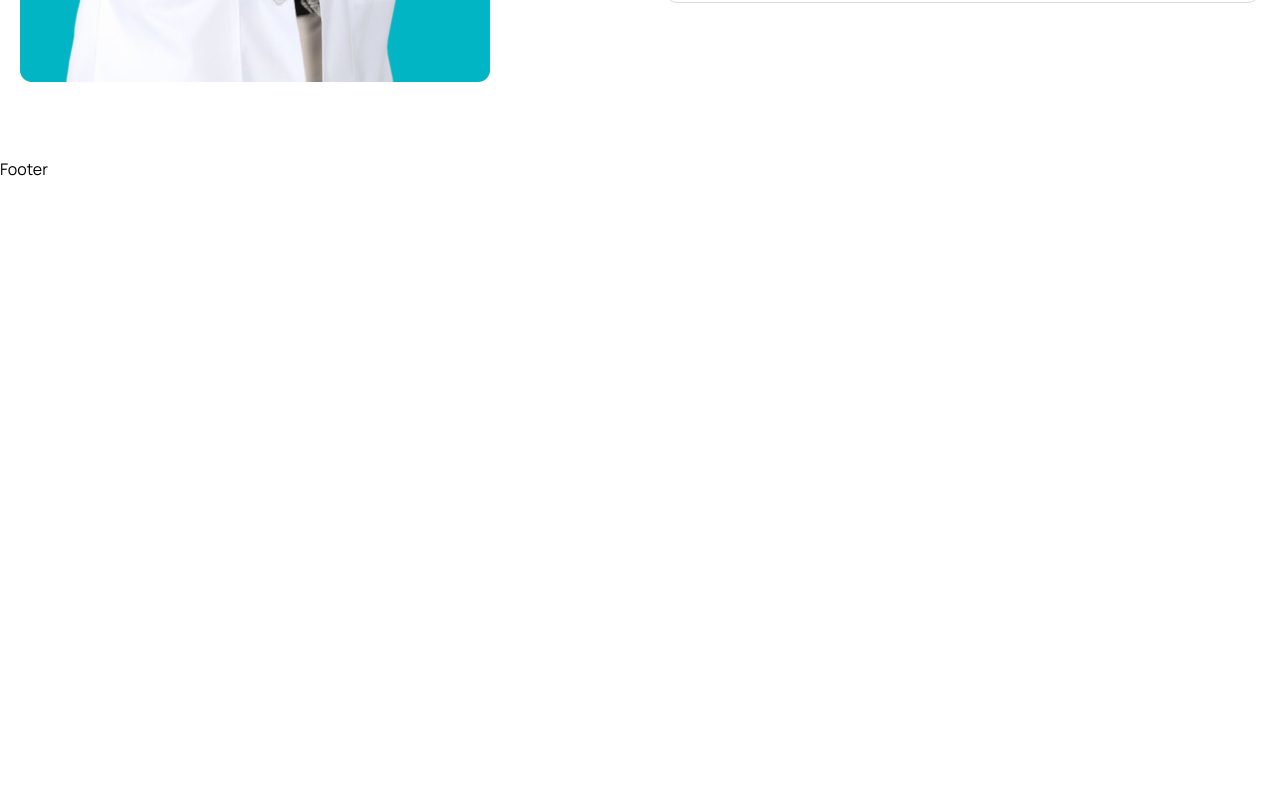
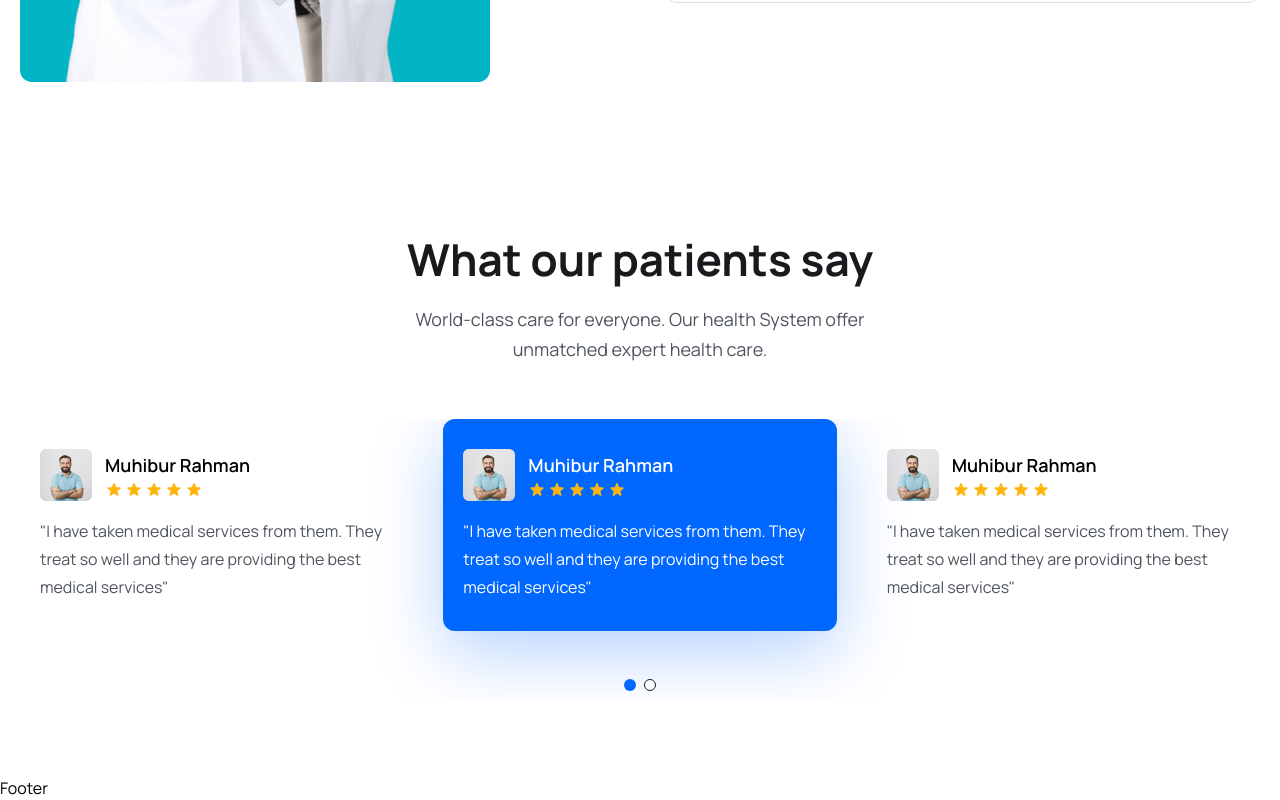
Before and after one commit to josuecross/doctor-appointmen-website, a React (Vite) app in the folder frontend/: page / in a window 1280 px wide. Shown: the part 5363-6163 px from the top of the page. Before the commit the page ends 5544 px from the top, so only its background shows below. Built offline with nearby package versions, Linux system fonts and the light colour scheme; the HTML template or start-up script is replaced by a standard one.

Commit message:
Testimonial

```diff
--- a/frontend/src/App.css
+++ b/frontend/src/App.css
@@ -8,7 +8,38 @@
 
 body {
   font-family: "Manrope", sans-serif;
+}
 
+.swiper-pagination-bullet {
+  width: 12px !important;
+  height:12px !important;
+  border: 1px solid #181a1e !important;
+  opacity:100% !important;
+  background: #fff !important;
+}
+
+.swiper-pagination-bullet-active {
+  background: #0067ff !important;
+  border: none !important;
+}
+
+.swiper {
+ padding-bottom: 70px !important;
+}
+
+.swiper-slide.swiper-slide-next {
+  background: #0067ff !important;
+  border-radius: 12px !important;
+  box-shadow: 0px 20px 70px rgba(0,103,255,0.3) !important;
+}
+
+.swiper-slide.swiper-slide-next h4,
+.swiper-slide.swiper-slide-next p {
+  color: #fff !important;
+}
+
+.swiper-pagination {
+  top: 90% !important;
 }
 
 .sticky__header {
--- /dev/null
+++ b/frontend/src/components/Testimonial/Testimonial.jsx
@@ -0,0 +1,126 @@
+import React from "react";
+import { Pagination } from "swiper/modules";
+import { Swiper, SwiperSlide } from "swiper/react";
+import "swiper/css";
+import "swiper/css/pagination";
+import patientAvatar from "../../assets/images/patient-avatar.png";
+import { HiStar } from "react-icons/hi"
+
+
+const Testimonial = () => {
+ return <>
+    <div className="mt-[30px] lg:mt-[55px] ">
+        <Swiper modules={[Pagination]} spaceBetween={30} slidesPerView={1} pagination={{clickable:true}}
+        breakpoints={{
+            640:{
+                slidesPerView:1,
+                spaceBetween:0,
+            },
+            768:{
+                slidesPerView:2,
+                spaceBetween:20,
+            },
+            1024:{
+                slidesPerView:3,
+                spaceBetween:30,
+            },
+
+        }}>
+            <SwiperSlide>
+                <div className="py-[30px] px-5 rounded-3 ">
+                    <div className="flex items-center gap-[13px] ">
+                        <img src={patientAvatar} alt="" />
+                        <div>
+                            <h4 className="text-[18px] leading-[30px] font-semibold ">Muhibur Rahman</h4>
+                            <div className="flex items-center gap-[2px] ">
+                                <HiStar className="text-yellowColor w-[18px] h-5 " />
+                                <HiStar className="text-yellowColor w-[18px] h-5 " />
+                                <HiStar className="text-yellowColor w-[18px] h-5 " />
+                                <HiStar className="text-yellowColor w-[18px] h-5 " />
+                                <HiStar className="text-yellowColor w-[18px] h-5 " />
+                            </div>
+                        </div>
+                    </div>
+
+                    <p className="text-[16px] leading-7 mt-4 text-textColor font-[400] ">
+                        "I have taken medical services from them. They treat so well and
+                        they are providing the best medical services"
+                    </p>
+                </div>
+
+            </SwiperSlide>
+            <SwiperSlide>
+                <div className="py-[30px] px-5 rounded-3 ">
+                    <div className="flex items-center gap-[13px] ">
+                        <img src={patientAvatar} alt="" />
+                        <div>
+                            <h4 className="text-[18px] leading-[30px] font-semibold ">Muhibur Rahman</h4>
+                            <div className="flex items-center gap-[2px] ">
+                                <HiStar className="text-yellowColor w-[18px] h-5 " />
+                                <HiStar className="text-yellowColor w-[18px] h-5 " />
+                                <HiStar className="text-yellowColor w-[18px] h-5 " />
+                                <HiStar className="text-yellowColor w-[18px] h-5 " />
+                                <HiStar className="text-yellowColor w-[18px] h-5 " />
+                            </div>
+                        </div>
+                    </div>
+
+                    <p className="text-[16px] leading-7 mt-4 text-textColor font-[400] ">
+                        "I have taken medical services from them. They treat so well and
+                        they are providing the best medical services"
+                    </p>
+                </div>
+
+            </SwiperSlide>
+            <SwiperSlide>
+                <div className="py-[30px] px-5 rounded-3 ">
+                    <div className="flex items-center gap-[13px] ">
+                        <img src={patientAvatar} alt="" />
+                        <div>
+                            <h4 className="text-[18px] leading-[30px] font-semibold ">Muhibur Rahman</h4>
+                            <div className="flex items-center gap-[2px] ">
+                                <HiStar className="text-yellowColor w-[18px] h-5 " />
+                                <HiStar className="text-yellowColor w-[18px] h-5 " />
+                                <HiStar className="text-yellowColor w-[18px] h-5 " />
+                                <HiStar className="text-yellowColor w-[18px] h-5 " />
+                                <HiStar className="text-yellowColor w-[18px] h-5 " />
+                            </div>
+                        </div>
+                    </div>
+
+                    <p className="text-[16px] leading-7 mt-4 text-textColor font-[400] ">
+                        "I have taken medical services from them. They treat so well and
+                        they are providing the best medical services"
+                    </p>
+                </div>
+
+            </SwiperSlide>
+            <SwiperSlide>
+                <div className="py-[30px] px-5 rounded-3 ">
+                    <div className="flex items-center gap-[13px] ">
+                        <img src={patientAvatar} alt="" />
+                        <div>
+                            <h4 className="text-[18px] leading-[30px] font-semibold text-headingColor">Muhibur Rahman</h4>
+                            <div className="flex items-center gap-[2px] ">
+                                <HiStar className="text-yellowColor w-[18px] h-5 " />
+                                <HiStar className="text-yellowColor w-[18px] h-5 " />
+                                <HiStar className="text-yellowColor w-[18px] h-5 " />
+                                <HiStar className="text-yellowColor w-[18px] h-5 " />
+                                <HiStar className="text-yellowColor w-[18px] h-5 " />
+                            </div>
+                        </div>
+                    </div>
+
+                    <p className="text-[16px] leading-7 mt-4 text-textColor font-[400] ">
+                        "I have taken medical services from them. They treat so well and
+                        they are providing the best medical services"
+                    </p>
+                </div>
+
+            </SwiperSlide>
+        </Swiper>
+    </div>
+ </>
+}
+
+export default Testimonial;
--- a/frontend/src/pages/Home.jsx
+++ b/frontend/src/pages/Home.jsx
@@ -15,6 +15,7 @@
 import ServiceList from "../components/Services/Services";
 import DoctorList from "../components/Doctors/DoctorList";
 import FaqList from "../components/faq/FaqList";
+import Testimonial from "../components/Testimonial/Testimonial";
 
 
 const Home = () => {
@@ -258,13 +259,13 @@
         <section>
             <div className="container">
                 <div className="xl:w-[470px] mx-auto">
-                    <h2 className="heading text-center">Our Great  doctors</h2>
+                    <h2 className="heading text-center">Our Great doctors</h2>
                     <p className="text__para text-center">
                         World-class care for everyone. Our health System offer unmatched
                         expert health care.
                     </p>
                 </div>
-                <DoctorList/>
+                <DoctorList />
             </div>
         </section>
 
@@ -283,13 +284,32 @@
                         <h2 className="heading">
                             Most questions by our beloved patients
                         </h2>
-                        <FaqList/>
+                        <FaqList />
                     </div>
                 </div>
             </div>
         </section>
         { /* ======= faq section end ======= */}
 
+        { /* ======= Testimonial ======= */}
+
+        <section>
+            <div className="container">
+                <div className="xl:w-[470px] mx-auto">
+                    <h2 className="heading text-center">What our patients say</h2>
+                    <p className="text__para text-center">
+                        World-class care for everyone. Our health System offer unmatched
+                        expert health care.
+                    </p>
+                </div>
+                <Testimonial/>
+            </div>
+        </section>
+
+        { /* ======= Testimonial end ======= */}
+
+
+
 
     </>
 }
```
Also changed, not shown: frontend/src/components/faq/FaqItem.jsx (+6 -4 lines).
